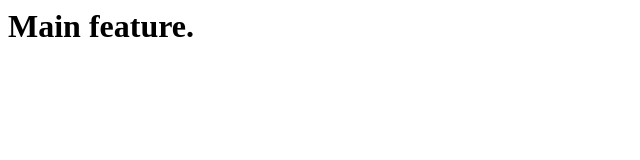
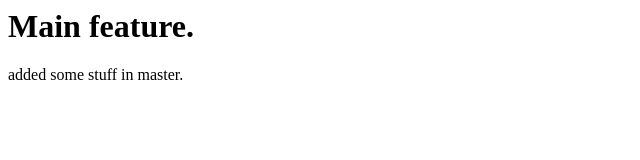
Before and after one commit to sergheich/Learn, a plain HTML site: page index.html in a window 1280 px wide. Shown: the whole page, without its empty margins (0-640 px from the left). Drawn offline with Linux system fonts and the light colour scheme.

Commit message:
Updated master

```diff
--- a/index.html
+++ b/index.html
@@ -3,5 +3,10 @@
             <h1>
                 Main feature.
             </h1>
+
+            <some>
+                added some stuff in master.
+            </some>
+
     </body>
 </html>
```
